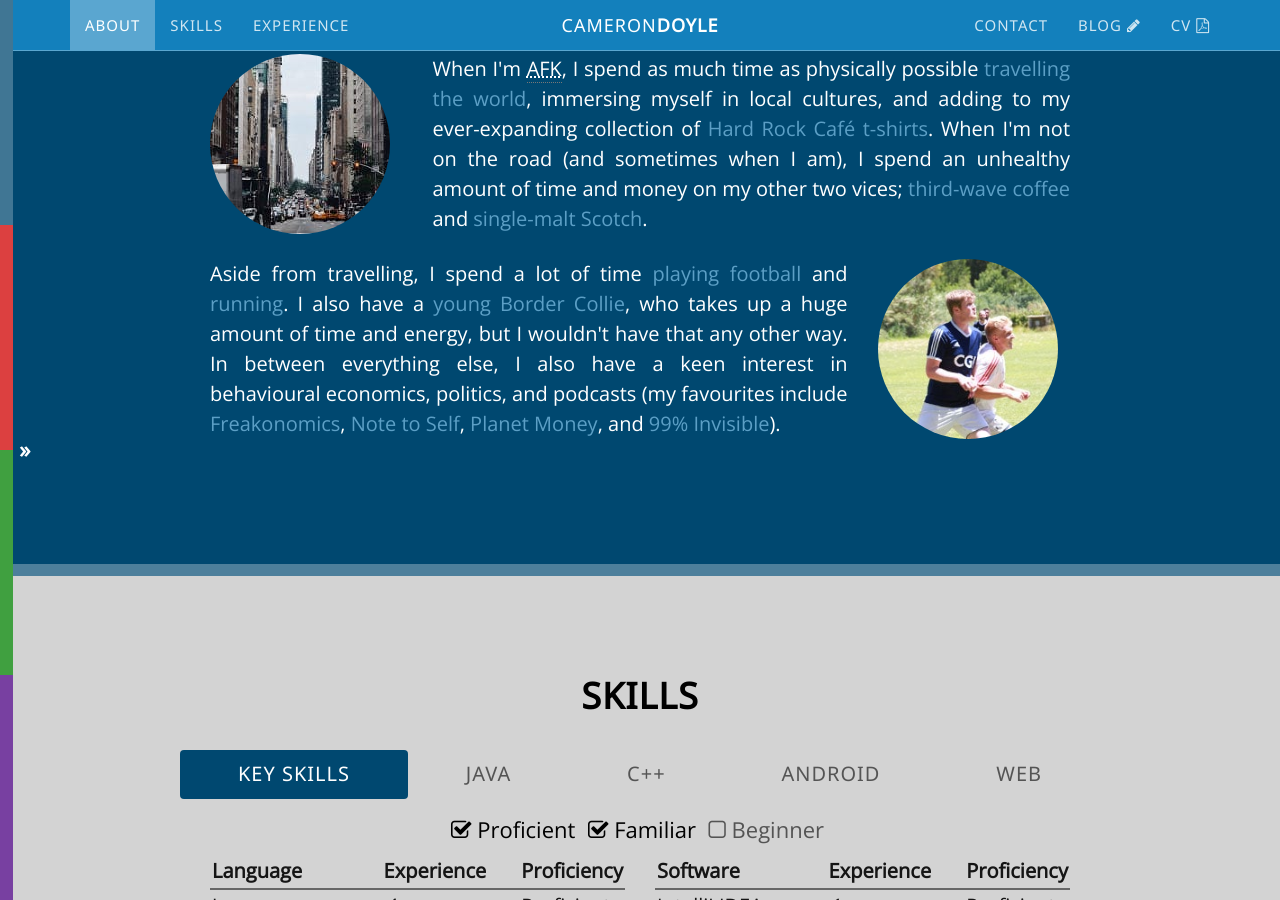
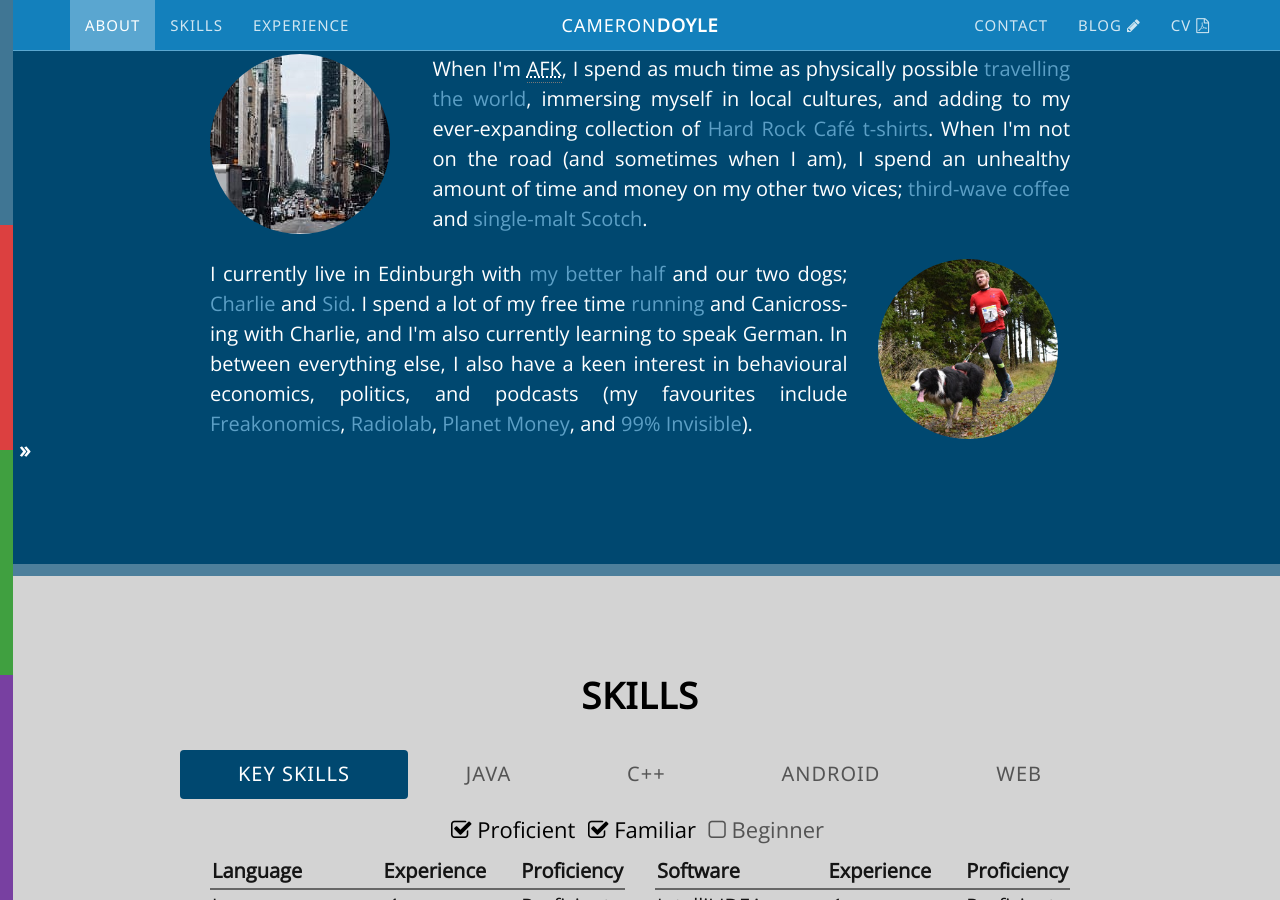
Before and after one commit to CameronD17/camerond17.github.io, a Jekyll site: the page built from index.html, in a window 1280 px wide and 900 px high, scrolled down 1819 px. Built offline with Jekyll 4.4.1, drawn with Linux system fonts in a browser that asks for light colours; nearby versions of some CDN libraries.

Commit message:
- Removed archive folder from git - Minor text and image update to About section - Minor text update to Experience - Updated footer to correct link

```diff
--- a/_includes/footer.html
+++ b/_includes/footer.html
@@ -26,7 +26,7 @@
             <div class="right-footer">
                 <p>Last updated <abbr title="Most recent site rebuild: {{ site.time }}">{{ site.time | date:'%B %Y' }}</abbr> <i class="fa fa-calendar fa-fw"></i></p>
                 <p>Full code available on <a href="https://github.com/CameronD17/camerond17.github.io" target="_blank" title="GitHub repo">GitHub </a><i class="fa fa-github fa-fw"></i></p>
-                <p>Photography by <a href="https://www.instagram.com/samstevensphotos/" target="_blank" title="Sam Stevens' website (photographer)">Sam Stevens </a><i class="fa fa-camera-retro fa-fw"></i></p>
+                <p>Photography by <a href="https://www.instagram.com/samstevensm/" target="_blank" title="Sam Stevens' website (photographer)">Sam Stevens </a><i class="fa fa-camera-retro fa-fw"></i></p>
             </div>
         </footer>
 
--- a/assets/js/home.js
+++ b/assets/js/home.js
@@ -24,11 +24,11 @@ function loadImages() {
         codeImg.className="img-circle";
         code.appendChild(codeImg);
 
-        var code = document.getElementById("abt-football-img");
-        var codeImg=document.createElement("img");
-        codeImg.src="assets/img/abt_football.jpg"
-        codeImg.className="img-circle";
-        code.appendChild(codeImg);
+        var canicross = document.getElementById("abt-canicross-img");
+        var canicrossImg=document.createElement("img");
+        canicrossImg.src="assets/img/abt_canicross.jpg"
+        canicrossImg.className="img-circle";
+        canicross.appendChild(canicrossImg);
 
         var travel = document.getElementById("abt-travel-img");
         var travelImg=document.createElement("img");
--- a/index.html
+++ b/index.html
@@ -55,9 +55,9 @@ custom_js: home
                 </div>
                 <div class="col-lg-12">
                     <div class="col-lg-9 about-paragraph">
-                        <p>Aside from travelling, I spend a lot of time <a href="http://blog.camerondoyle.co.uk/cgi-euros-2016-group-stage">playing football</a> and <a href="http://blog.camerondoyle.co.uk/#running">running</a>. I also have a <a href="https://www.instagram.com/charlie.border.collie/">young Border Collie</a>, who takes up a huge amount of time and energy, but I wouldn't have that any other way. In between everything else, I also have a keen interest in behavioural economics, politics, and podcasts (my favourites include <a href="http://freakonomics.com/category/podcasts/" target="_blank">Freakonomics</a>, <a href="http://www.wnyc.org/shows/notetoself" target="_blank">Note to Self</a>, <a href="https://www.npr.org/sections/money/" target="_blank">Planet Money</a>, and <a href="http://99percentinvisible.org/" target="_blank">99% Invisible</a>).</p>
+                        <p>I currently live in Edinburgh with <a href="https://helloscience.net">my better half</a> and our two dogs; <a href="https://www.instagram.com/charlie.border.collie/">Charlie</a> and <a href="https://www.instagram.com/sid_wags/">Sid</a>. I spend a lot of my free time <a href="http://blog.camerondoyle.co.uk/#running">running</a> and Canicross-ing with Charlie, and I'm also currently learning to speak German. In between everything else, I also have a keen interest in behavioural economics, politics, and podcasts (my favourites include <a href="http://freakonomics.com/category/podcasts/" target="_blank">Freakonomics</a>, <a href="https://www.wnycstudios.org/shows/radiolab" target="_blank">Radiolab</a>, <a href="https://www.npr.org/sections/money/" target="_blank">Planet Money</a>, and <a href="http://99percentinvisible.org/" target="_blank">99% Invisible</a>).</p>
                     </div>
-                    <div class="col-lg-3" id="abt-football-img"></div>
+                    <div class="col-lg-3" id="abt-canicross-img"></div>
                 </div>
             </div>
         </div>
@@ -280,7 +280,9 @@ custom_js: home
                     <div class="collapse experience-section" id="avaloq-read-more">
                         <h3>Web Banking</h3>
                         <h4>Java Developer (2017-Present)</h4>
-                        <p>My role at Avaloq is split between back-end Java development and front-end AngularJS development, working in monthly sprint cycles in a Scrum agile environment. The technology stack I use on a daily basis also includes Gradle, Hibernate, JUnit, MySQL, and PL/SQL. The software I use includes IntelliJ, Gerrit, Atlassian JIRA/Confluence/Bitbucket, Jenkins, Git, Postman, and Oracle SQL Developer.</p>
+                        <p>Since joining Avaloq, I've worked primarily in the middle server tier as a Java developer, with some occassional work in JavaScript/AngularJS on the front end, and PL/SQL in the back end.</p>
+						<p>I am the primary developer and <abbr title="Subject Matter Expert">SME</abbr> of several key areas within our project, responsible for new innovations to these areas, as well as maintenance. I've developed relationships with key customers, implemented new functionality to meet client needs, and steered the components through various upgrade cycles and improvements.</p>
+						<p>I work within a small Scrum team on two-weekly sprint cycles, following an Agile methodology.</p>
                     </div>
                 </div>
                 <div class="experience-divider"></div>
```
Also changed, not shown: assets/img/abt_canicross.jpg (added), assets/img/abt_football.jpg (deleted), assets/img/archive/blyth.jpg (deleted), assets/img/archive/cgi_logo.png (deleted), assets/img/archive/code.jpg (deleted), assets/img/archive/favicon.ico (deleted), assets/img/archive/graduation.jpg (deleted), assets/img/archive/intro-sm.jpg (deleted), assets/img/archive/intro.jpg (deleted), assets/img/archive/profile.jpg (deleted), assets/img/archive/travel.jpg (deleted), 1 other file.
